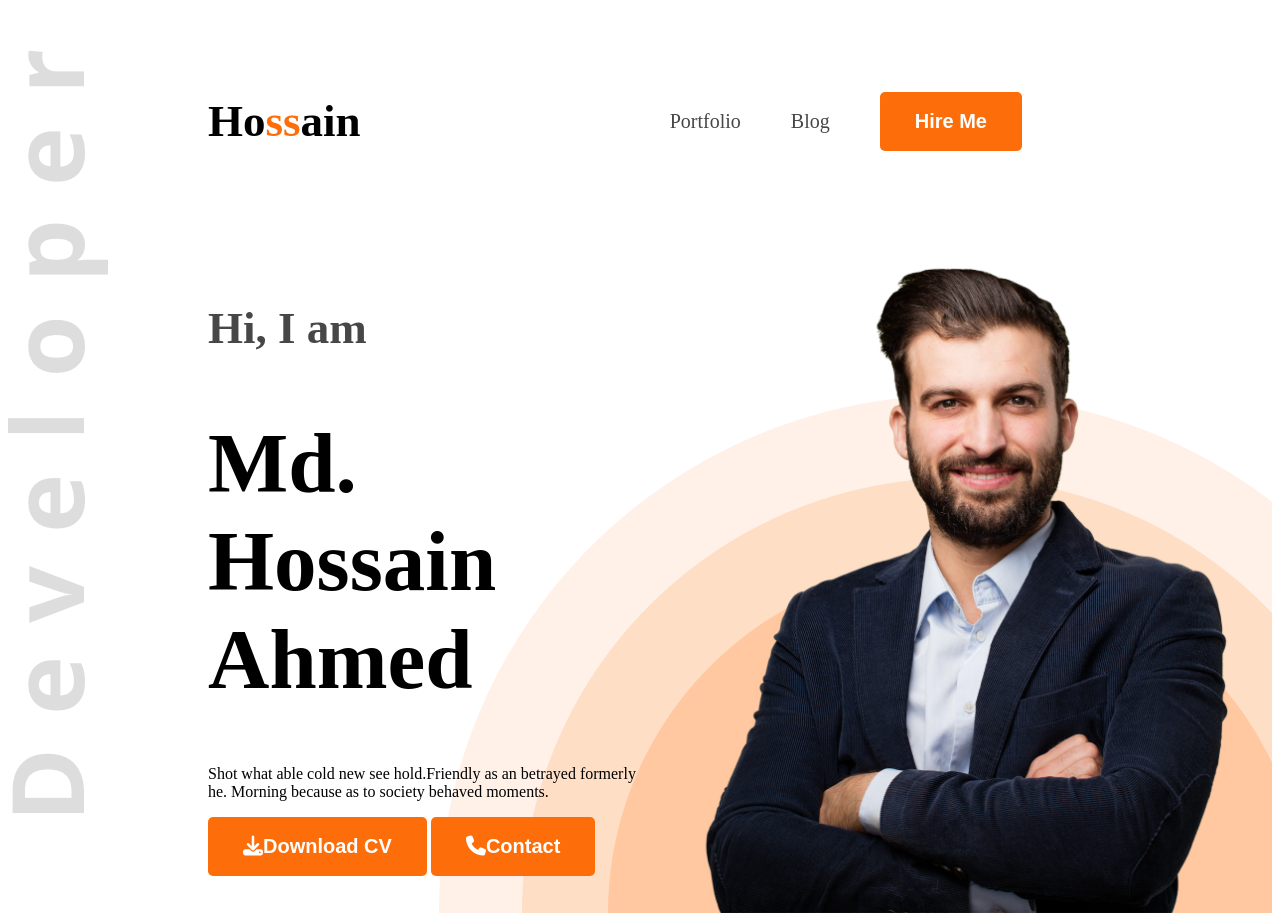
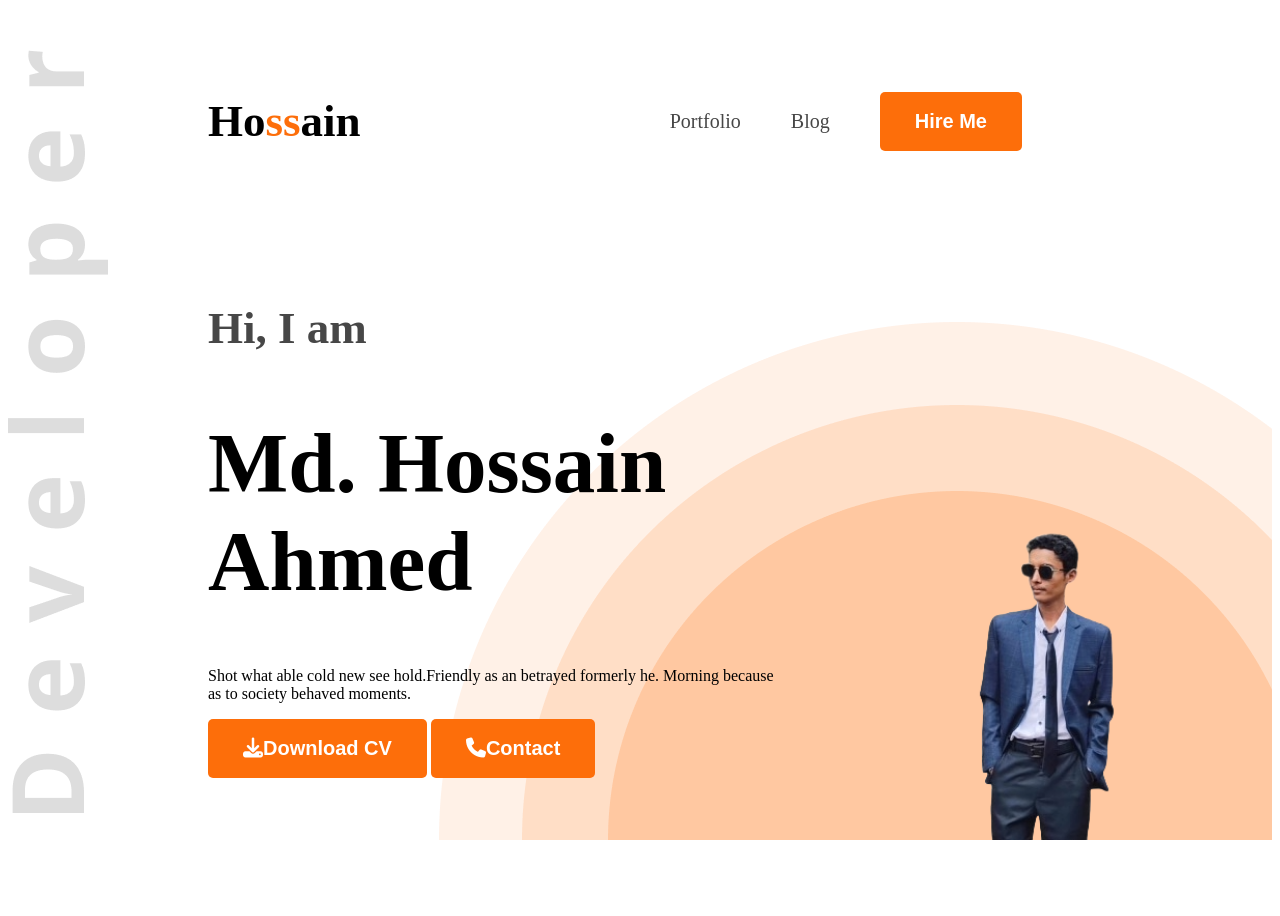
Before and after one commit to hossainahmed2ndmarch/responsive-webdev-portfolio, a plain HTML site: page index.html in a window 1280 px wide. Shown: the top 916 px of the page. Drawn offline with Linux system fonts and the light colour scheme.

Commit message:
Added my image

```diff
--- a/index.html
+++ b/index.html
@@ -33,7 +33,7 @@
    <button class="btn-primary"><i class="fa-solid fa-download"></i></i>Download CV</button>
    <button class="btn-primary"><i class="fa-solid fa-phone"></i>Contact</button>
    </div>
-   <img class="banner-profile-pic" src="images/hardy.png" alt="">
+   <img class="banner-profile-pic" src="images/file.png" alt="">
   </div>
  </header>
  <main>
```
Also changed, not shown: images/file.png (added), images/icons/WhatsApp Image 2024-07-13 at 16.32.27_2c18898c.jpg (added).
